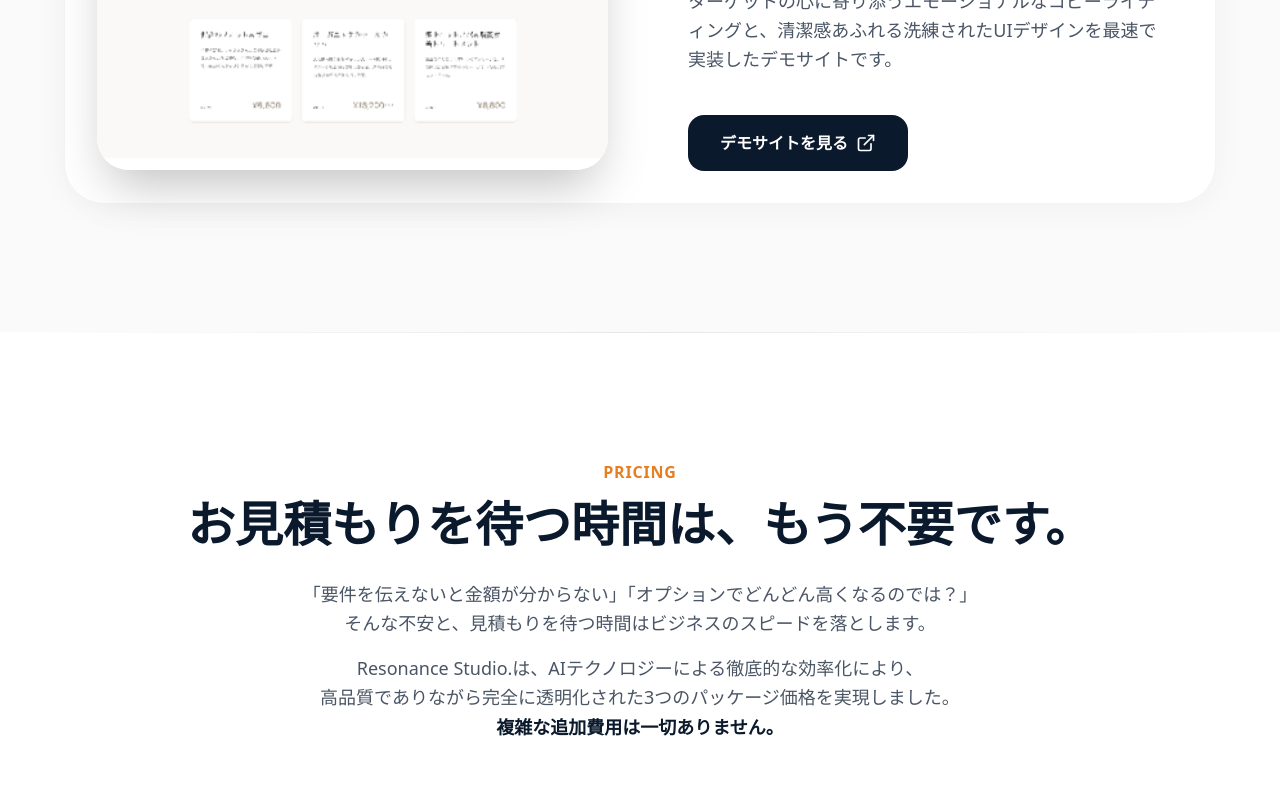
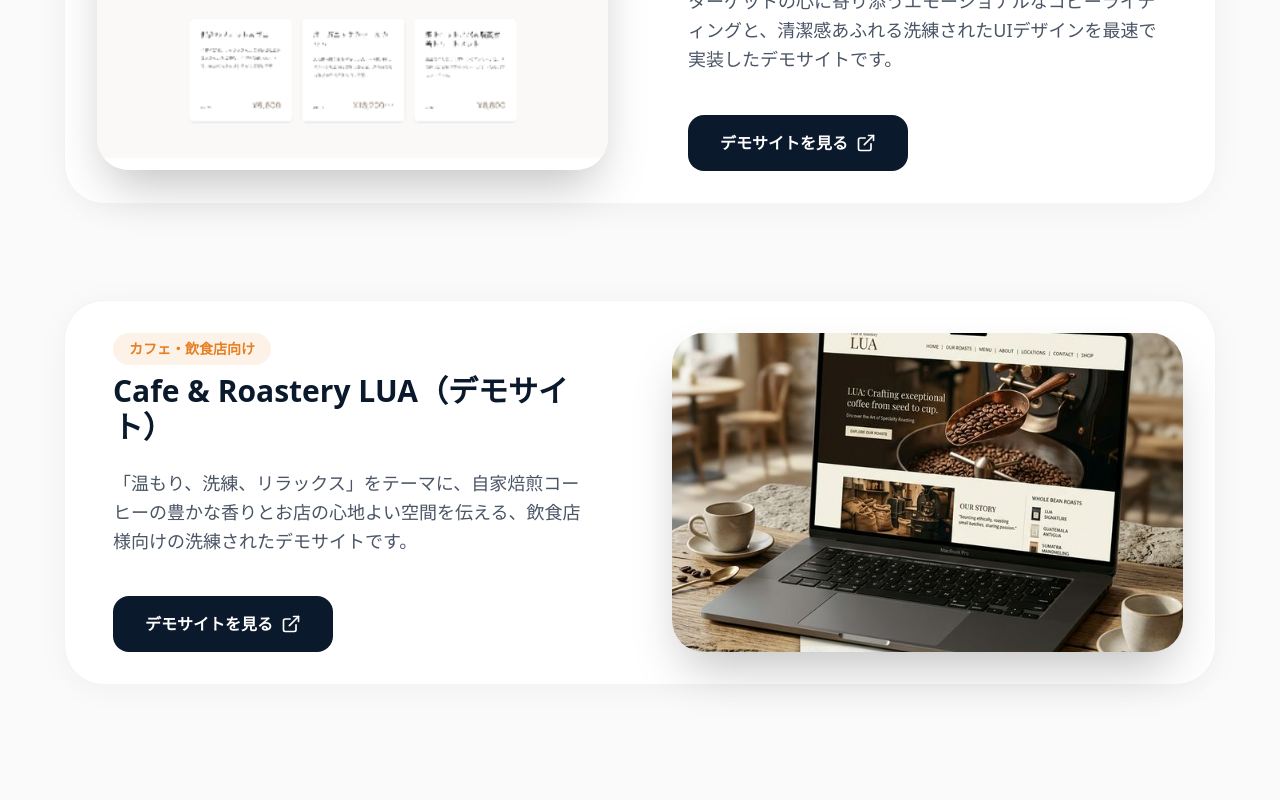
Before and after one commit to terror77x/resonance-studio-portfolio, a Next.js app: page / in a window 1280 px wide. Shown: the part 3839-4639 px from the top of the page. Built offline with nearby package versions, Linux system fonts and the light colour scheme; a web font is replaced by a local one.

Commit message:
feat: add Cafe & Roastery LUA to works section and update layout

```diff
--- a/src/components/Works.tsx
+++ b/src/components/Works.tsx
@@ -32,6 +32,13 @@ export default function Works() {
               description: "ターゲットの心に寄り添うエモーショナルなコピーライティングと、清潔感あふれる洗練されたUIデザインを最速で実装したデモサイトです。",
               image: "/works/luminous.png",
               link: "https://demo01.resonance-studio.net/"
+            },
+            {
+              title: "Cafe & Roastery LUA（デモサイト）",
+              category: "カフェ・飲食店向け",
+              description: "「温もり、洗練、リラックス」をテーマに、自家焙煎コーヒーの豊かな香りとお店の心地よい空間を伝える、飲食店様向けの洗練されたデモサイトです。",
+              image: "/works/lua.png",
+              link: "https://demo02.resonance-studio.net/"
             }
           ].map((work, index) => (
             <motion.div
```
Also changed, not shown: public/works/lua.png (added).
